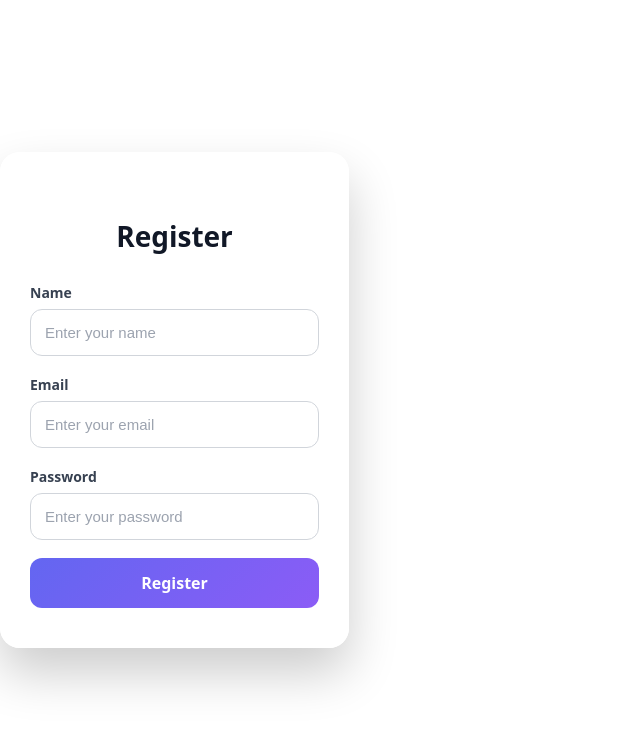
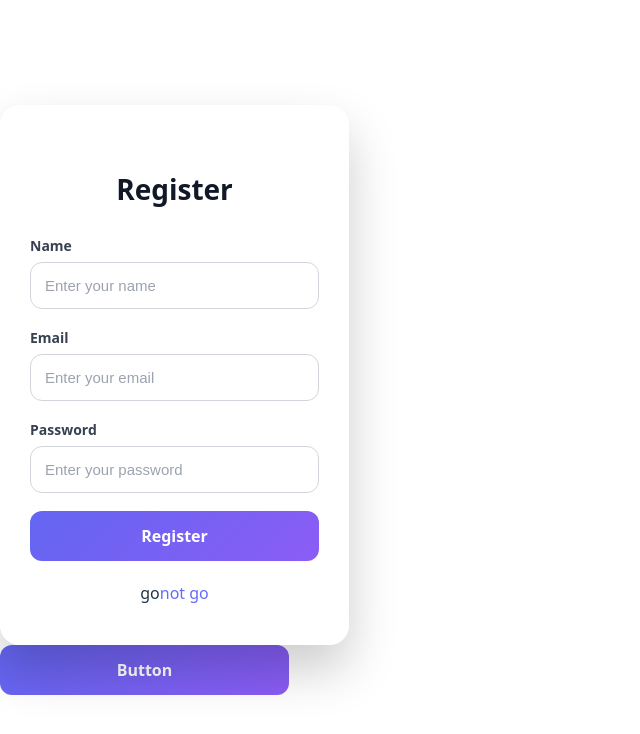
Before and after one commit to razaWorld/tourTripManagement_frontend, a React (Vite) app: page /register in a window 1280 px wide. Shown: the top 734 px of the page, without its empty margins (0-640 px from the left). Built offline with nearby package versions, Linux system fonts and the light colour scheme.

Commit message:
admn dashboard added

```diff
--- a/src/App.jsx
+++ b/src/App.jsx
@@ -1,6 +1,7 @@
 import { BrowserRouter as Router, Routes, Route } from "react-router-dom";
 import Login from "./pages/auth/login/Login";
 import Register from "./pages/auth/register/Register";
+import Dashboard from "./pages/admin/dashboard/Dashboard";
 
 function App() {
   return (
@@ -8,6 +9,7 @@ function App() {
       <Routes>
         <Route path="/login" element={<Login />} />
         <Route path="/register" element={<Register />} />
+        <Route path="/adminDashboard" element={<Dashboard />} />
         <Route path="*" element={<Login />} /> {/* default fallback */}
       </Routes>
     </Router>
--- a/src/pages/admin/dashboard/Dashboard.jsx
+++ b/src/pages/admin/dashboard/Dashboard.jsx
@@ -1,18 +1,13 @@
-import { useEffect, useState } from "react";
-import API from "../../api/api";
+
 
 export default function Dashboard() {
-  const [stats, setStats] = useState({});
 
-  useEffect(() => {
-    API.get("/dashboard/society").then(res => setStats(res.data));
-  }, []);
 
   return (
     <div>
       <h2>Admin Dashboard</h2>
-      <p>Total Members: {stats.members}</p>
-      <p>Total Trips: {stats.trips}</p>
+      <p>Total Members: </p>
+      <p>Total Trips: </p>
     </div>
   );
 }
--- a/src/pages/auth/login/Login.jsx
+++ b/src/pages/auth/login/Login.jsx
@@ -49,8 +49,9 @@ function Login() {
 
     try {
       const { data } = await loginUser(form);
-      setMessage(data.message || "✅ Registration successful");
+      setMessage(data.message || "✅ loggedIn successful");
       setForm({ name: "", email: "", password: "" });
+      navigate('/adminDashboard')
     } catch (error) {
       setMessage(
         error.response?.data?.message ||
--- a/src/pages/auth/register/Register.jsx
+++ b/src/pages/auth/register/Register.jsx
@@ -1,7 +1,8 @@
 import { useState } from "react";
 import { registerUser } from "../../../api/auth.api";
-import { CustomForm } from "../../../components/global";
+import { CustomButton, CustomForm } from "../../../components/global";
 import "./Register.css";
+import { useNavigate } from "react-router-dom";
 
 function Register() {
   const [form, setForm] = useState({
@@ -9,10 +10,9 @@ function Register() {
     email: "",
     password: "",
   });
-
   const [loading, setLoading] = useState(false);
   const [message, setMessage] = useState("");
-
+  const navigate=useNavigate()
   // Dynamic fields (reusable)
   const fields = [
     {
@@ -72,9 +72,10 @@ function Register() {
         loading={loading}
         message={message}
         buttonText="Register"
-
-
+        linkText={"go"}
+        linkTo={"not go"}
       />
+      <CustomButton onClick={()=>navigate("/login")}/>
     </div>
   );
 }
```
